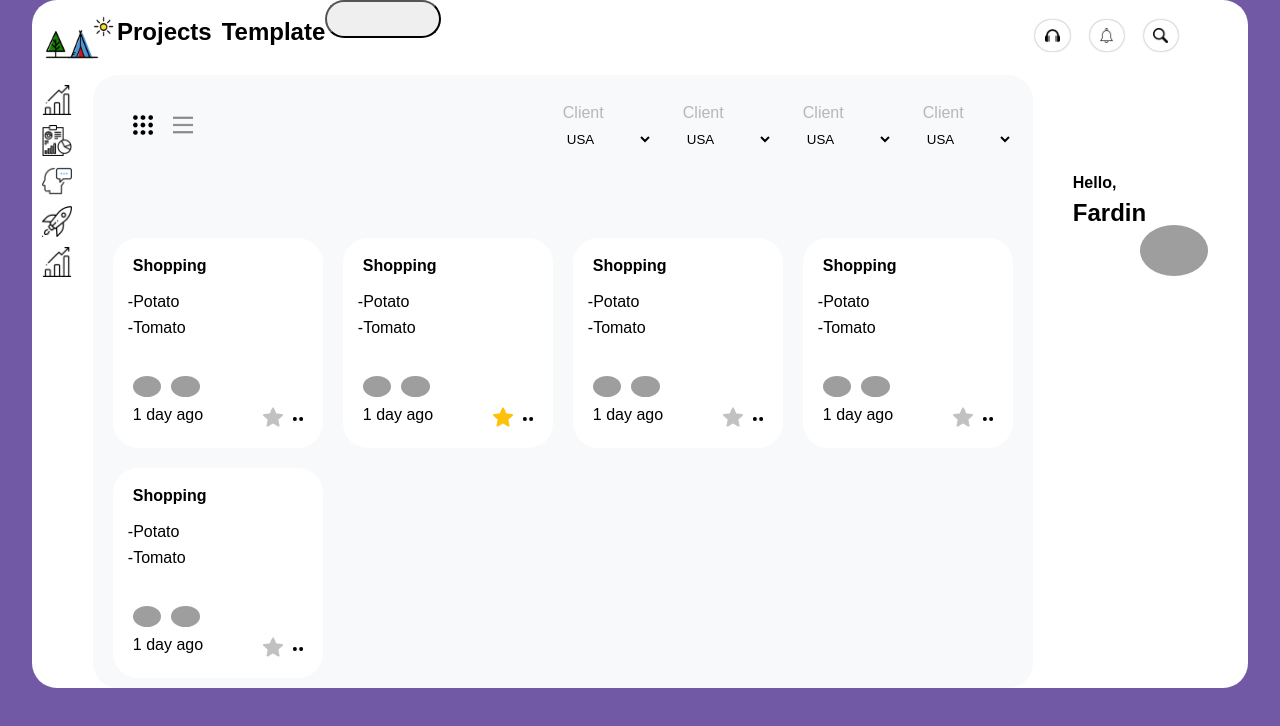
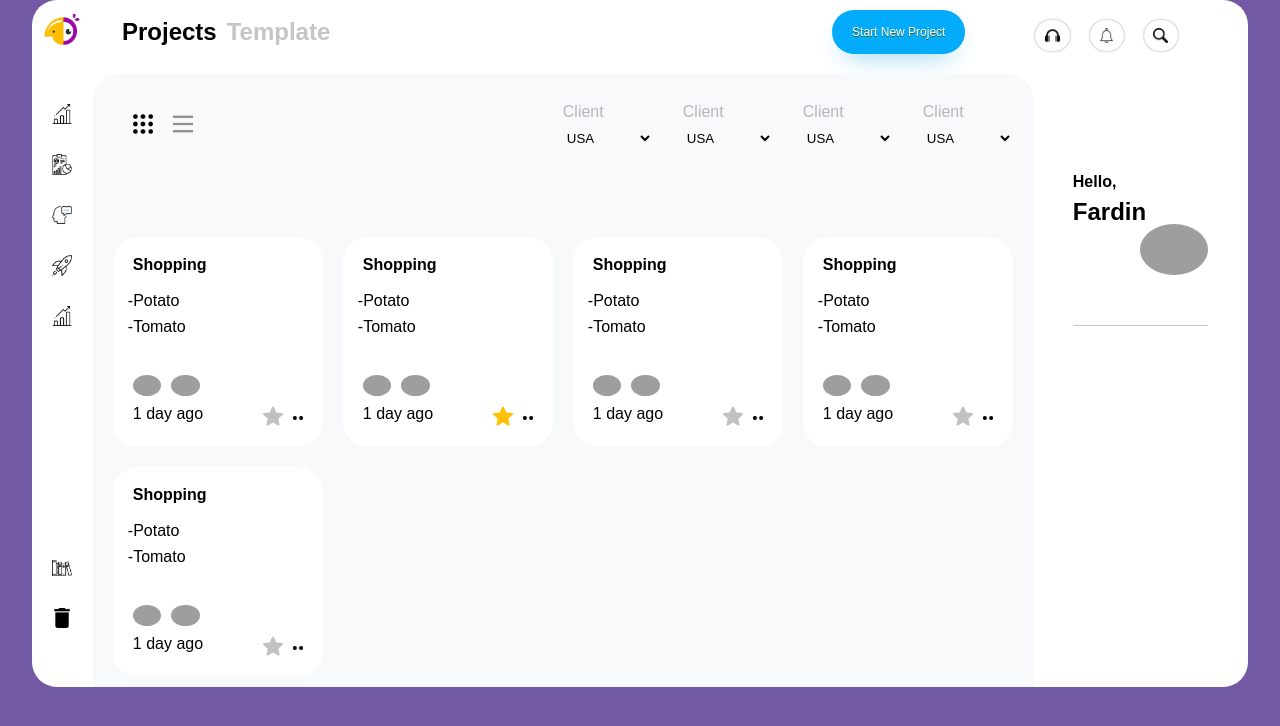
Before and after one commit to fard1n/Task-Mnager, a plain HTML site: page index.html in a window 1280 px wide. Drawn offline with Linux system fonts and the light colour scheme; grey boxes are pictures that could not be loaded.

Commit message:
almost there!

```diff
--- a/css/main.css
+++ b/css/main.css
@@ -1,18 +1,25 @@
 html{
 font-family: sans-serif;
 font-weight: 540;
+}
+
+.hide{
+	visibility: hidden;
+}
+
+.height{
+height: 100%;
 }
 
 .box{
 box-sizing: border-box;
 }
 
-.horzinteal-line{
+.horizontal-line{
 
         display: inline-block;
-        border-left: 10px solid #ccc;
-        margin: 0 10px;
-        width: 125px;
+        border-bottom: 1px solid #c6c6c6;
+        width: 100%;
 
 }
 
@@ -35,11 +42,11 @@ select{
 }
 
 .title__color--gray{
-	color: ##C5C5C5;
+	color: #C5C5C5;
 }
 .logo{
-	width: 75px;
-	height: 75px;
+	width: 40px;
+	height: 40px;
 }
 img{
 	width: 100%;
@@ -347,6 +354,11 @@ img{
 	  border-radius: 25px;
 }
 
+.card__top--round{
+	  border-radius: 25px 25px 0 0;
+
+}
+
 .card__size--small{
 	width: 200px;
 	height: 200px;
@@ -389,14 +401,25 @@ ul.dashed > li:before {
 }
 
 
-.button {
+.btn {
+	text-decoration:none;
+	border-style: none;
 	border-radius:27px;
 	font-family:Arial;
-	font-size:17px;
-	padding:17px 56px;
+	font-size:12px;
+	padding:15px 20px;
 	text-decoration:none;
+}
 
+.btn__color--blue {
+	box-shadow: 0px 12px 28px -13px #6fc6eb;
+	background-color:#03acfa;
+	display:inline-block;
+	cursor:pointer;
+	color:#ffffff;
+	text-shadow:0px 1px 0px #2f6627;
 }
+
 .myButton:hover {
 	background:linear-gradient(to bottom, #5cbf2a 5%, #44c767 100%);
 	background-color:#5cbf2a;
--- a/index.html
+++ b/index.html
@@ -11,26 +11,31 @@
 
 		<div class="card card__color--whitesmoke card--round overflow">
 			<header class=" p-r overflow">
-				<div class="logo m-l left"><img src="assets/icon/logo.png"></div>
-				<p class="title left m-t-x m-r">Projects</p>
+				<div class="logo margin left"><img src="assets/icon/bird.png"></div>
+				<p class="title left m-l-xx m-t-x m-r">Projects</p>
 				<p class="title left m-t-x  title__color--gray">Template</p>
 				<div class="right m-t m-r-xxxx overflow">
 					<div class="icon right margin"><img src="assets/icon/search.png"></div>
 					<div class="icon right margin"><img src="assets/icon/bell.png"></div>
 					<div class="icon right margin"><img src="assets/icon/headphone.png"></div>
 				</div>
-				<button class="button"></button>
+				<button class="btn btn__color--blue m-t m-r-xxxxx m-b-x right"><span class="">Start New Project</span></button>
 
 			</header>
-			<div class="sidebar left small">
-				<div class="sidebar__item m-l m-t medium">	<img src="assets/icon/graphic.png">	</div>
-				<div class="sidebar__item m-l m-t medium">	<img src="assets/icon/chart.png">	</div>
-				<div class="sidebar__item m-l m-t medium">	<img src="assets/icon/user.png">	</div>
-				<div class="sidebar__item m-l m-t medium">	<img src="assets/icon/startup.png">	</div>
-				<div class="sidebar__item m-l m-t medium">	<img src="assets/icon/graphic.png">	</div>
-
+			<div class="sidebar box  padding left small">
+				<div class="sidebar__item m-l m-t-x medium">	<img src="assets/icon/graphic.png">	</div>
+				<div class="sidebar__item m-l m-t-xx medium">	<img src="assets/icon/chart.png">	</div>
+				<div class="sidebar__item m-l m-t-xx medium">	<img src="assets/icon/user.png">	</div>
+				<div class="sidebar__item m-l m-t-xx medium">	<img src="assets/icon/startup.png">	</div>
+				<div class="sidebar__item m-l m-t-xx medium">	<img src="assets/icon/graphic.png">	</div>
+				<div class="sidebar__item m-l m-t-xx medium hide">	<img src="assets/icon/graphic.png">	</div>
+				<div class="sidebar__item m-l m-t-xx medium hide">	<img src="assets/icon/graphic.png">	</div>
+				<div class="sidebar__item m-l m-t-xx medium hide">	<img src="assets/icon/graphic.png">	</div>
+				<div class="sidebar__item m-l m-t-xx medium hide">	<img src="assets/icon/graphic.png">	</div>
+				<div class="sidebar__item m-l m-t-xx medium">	<img src="assets/icon/ar.png">	</div>
+				<div class="sidebar__item m-l m-t-xx medium">	<img src="assets/icon/bin.png">	</div>
 			</div>
-			<div class="card card--round card__color--gray	large p-l p-t left overflow">
+			<div class="card card__top--round card__color--gray	large p-l p-t left overflow">
 				<header class="overflow m-b-xxxxx	 ">
 					<div class="squaredots left m-t-xx m-l-xx"><img src="assets/icon/dots-menu.png"></div>
 					<div class="linemenu left m-t-xx m-l-x"><img src="assets/icon/line-menu.png"></div>
@@ -175,7 +180,7 @@
 
 					<div class="profile__pic  medium right "><a href=""><img src="assets/img/blue.jpg"></a></div>
 				</div>
-				<span class="horzinteal-line"></span>
+				<div class="horizontal-line m-t-xxxx"></div>
 			</div>
 
 
```
Also changed, not shown: assets/icon/ar.png (added), assets/icon/bin.png (added), assets/icon/bird.png (added).
